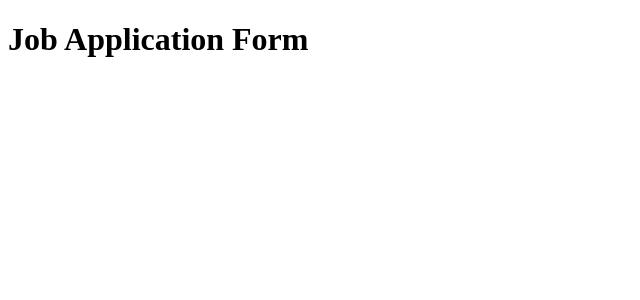
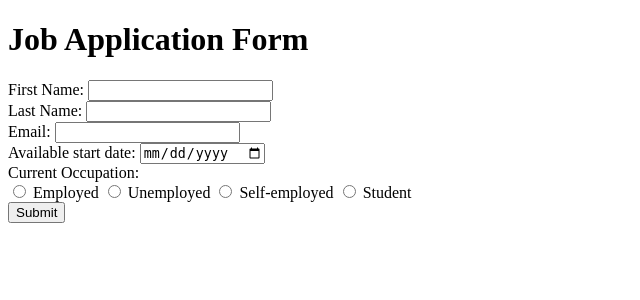
Before and after one commit to Rohit-more-2003/Job_Application_Form_using_Flask, a Flask app: page / in a window 1280 px wide. Shown: the top 300 px of the page, without its empty margins (0-640 px from the left). Run offline with Flask 3, Linux system fonts and the light colour scheme.

Commit message:
Created a basic structure of user interface

```diff
--- a/templates/index.html
+++ b/templates/index.html
@@ -1,10 +1,49 @@
 <!doctype html>
-<html>
+<html lang="en">
     <head>
+        <title>Job Application Form</title>
         <meta charset="utf-8">
         <meta name="viewport" content="width=device-width, initial-scale=1, shrink-to-fit=no">
     </head>
     <body>
         <h1>Job Application Form</h1>
+        <form>
+            <div>
+                <label for="firstName">First Name:</label>
+                <input type="text" id="firstName" name="firstName" required>
+            </div>
+            <div>
+                <label for="lastName">Last Name:</label>
+                <input type="text" id="lastName" name="lastName" required>
+            </div>
+            <div>
+                <label for="email">Email:</label>
+                <input type="email" id="email" name="email" required>
+            </div>
+            <div>
+                <label for="startDate">Available start date:</label>
+                <input type="date" id="startDate" name="startDate" required>
+            </div>
+            <div>
+                <label>Current Occupation:</label>
+                <br>
+                <div id="occupation">
+                    <input type="radio" id="employed" name="occupation" required>
+                    <label for="employed">Employed</label>
+
+                    <input type="radio" id="unemployed" name="occupation" required>
+                    <label for="unemployed">Unemployed</label>
+
+                    <input type="radio" id="self-employed" name="occupation" required>
+                    <label for="self-employed">Self-employed</label>
+
+                    <input type="radio" id="student" name="occupation" required>
+                    <label for="student">Student</label>
+                </div>
+            </div>
+            <div>
+                <button type="button">Submit</button>
+            </div>
+        </form>
     </body>
 </html>
```
